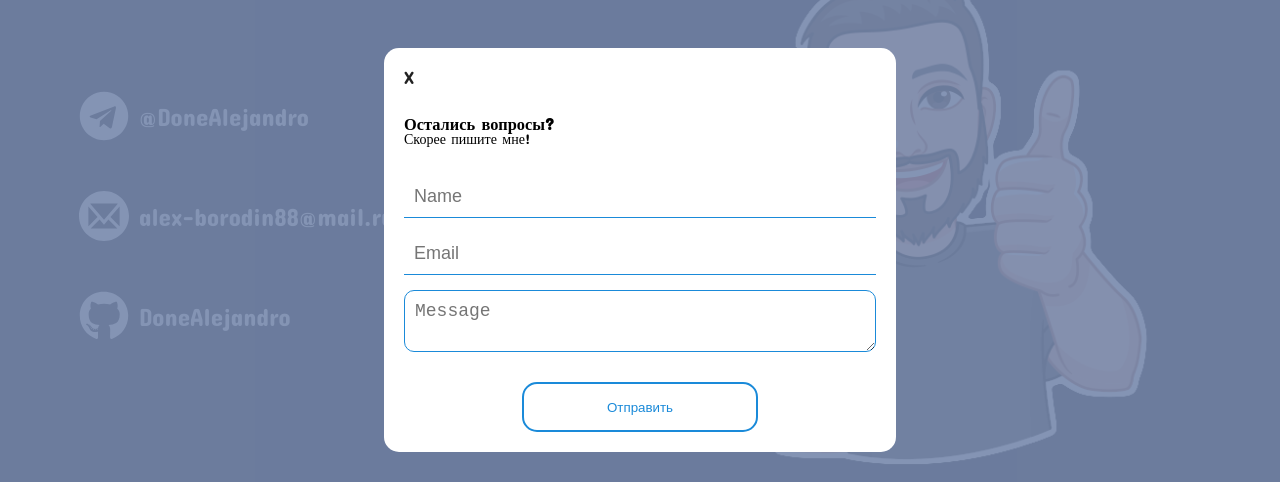
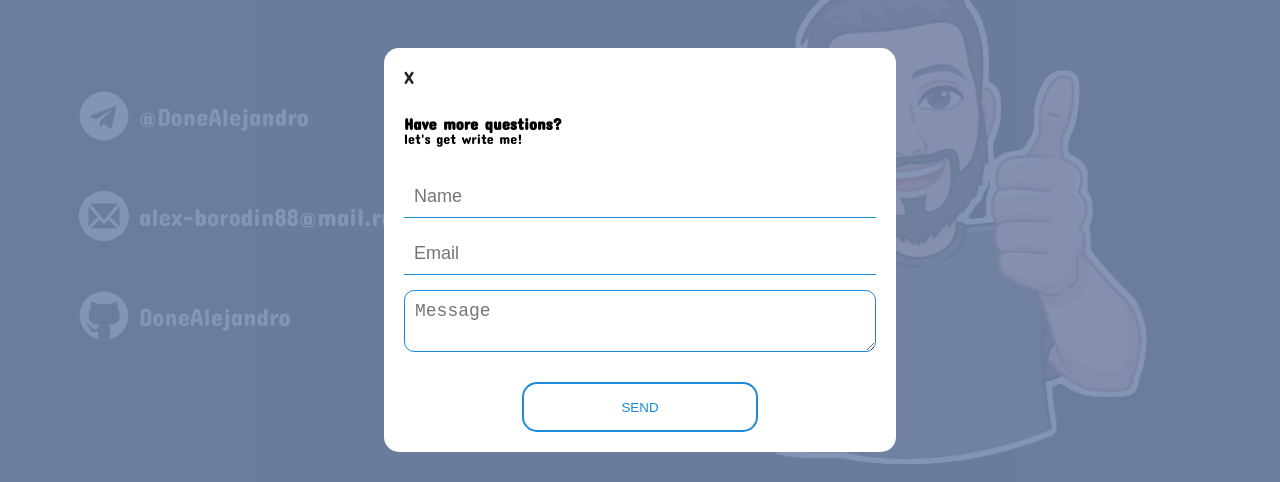
Before and after one commit to DoneAlejandro/resume, a React (Create React App) app: page /contact in a window 1280 px wide. Both pictures are taken after a click on the button "Send message". Shown: the part 150-632 px from the top of the page. Built offline with nearby package versions, Linux system fonts and the light colour scheme; the HTML template or start-up script is replaced by a standard one.

Commit message:
fixed title popup

```diff
--- a/src/components/Popup/Popup.jsx
+++ b/src/components/Popup/Popup.jsx
@@ -42,8 +42,8 @@ export const Popup = ({ setVisible }) => {
           X
         </div>
         <div>
-          <h3>Остались вопросы?</h3>
-          <span>Скорее пишите мне!</span>
+          <h3>Have more questions?</h3>
+          <span>let's get write me!</span>
         </div>
         <div className={style.popup__message}>
           <input className={style.popup__input} type="text" name="user_name" placeholder="Name" onChange={(e) => setValues({ ...values, user_name: e.target.value })} />
@@ -51,7 +51,7 @@ export const Popup = ({ setVisible }) => {
           <textarea className={style.popup__textarea} name="message" placeholder="Message" onChange={(e) => setValues({ ...values, message: e.target.value })} />
         </div>
         <div className={style.popup__send}>
-          <button className={style.popup__btn}>Отправить</button>
+          <button className={style.popup__btn}>send</button>
         </div>
       </form>
     </div>
--- a/src/components/Popup/Popup.module.scss
+++ b/src/components/Popup/Popup.module.scss
@@ -64,6 +64,7 @@
     height: 50px;
     width: 50%;
     transition: all 0.9s ease;
+    text-transform: uppercase;
     &:hover {
       transition: all 0.9s ease;
       opacity: 0.7;
```
